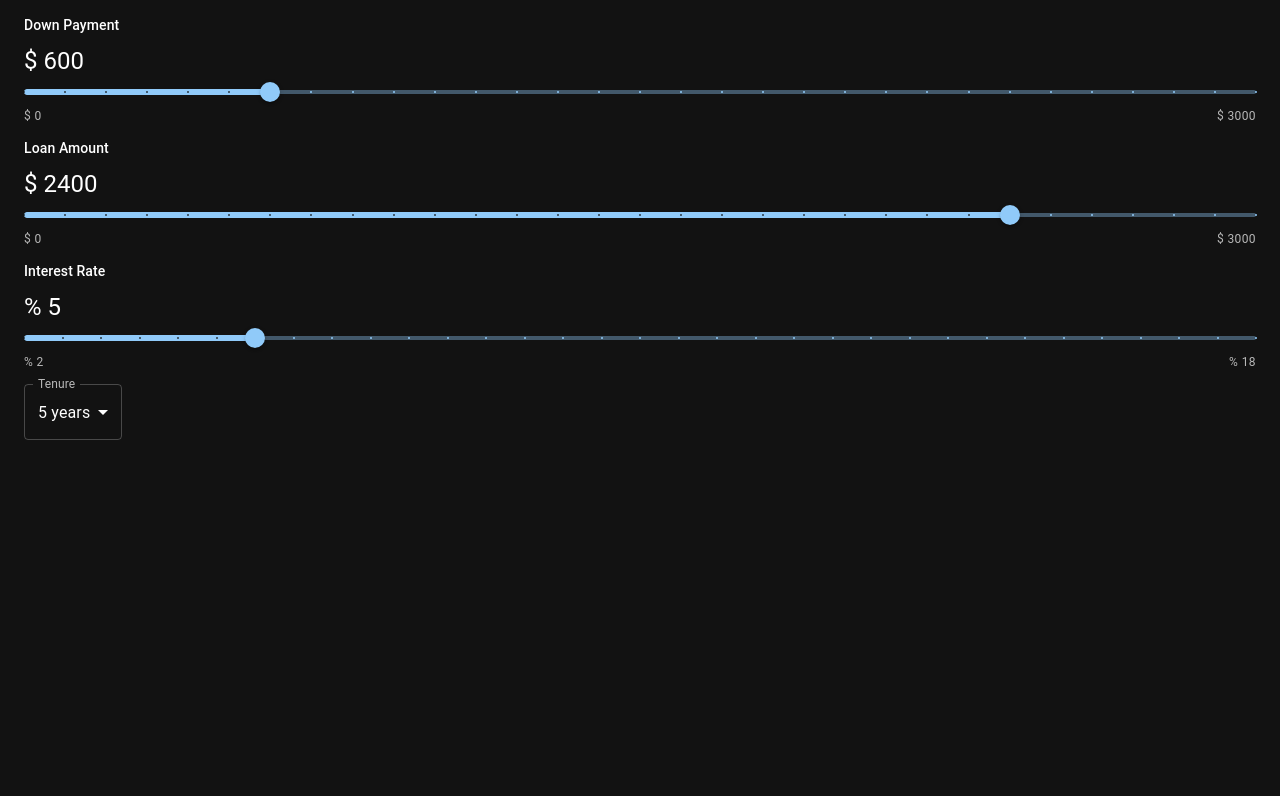
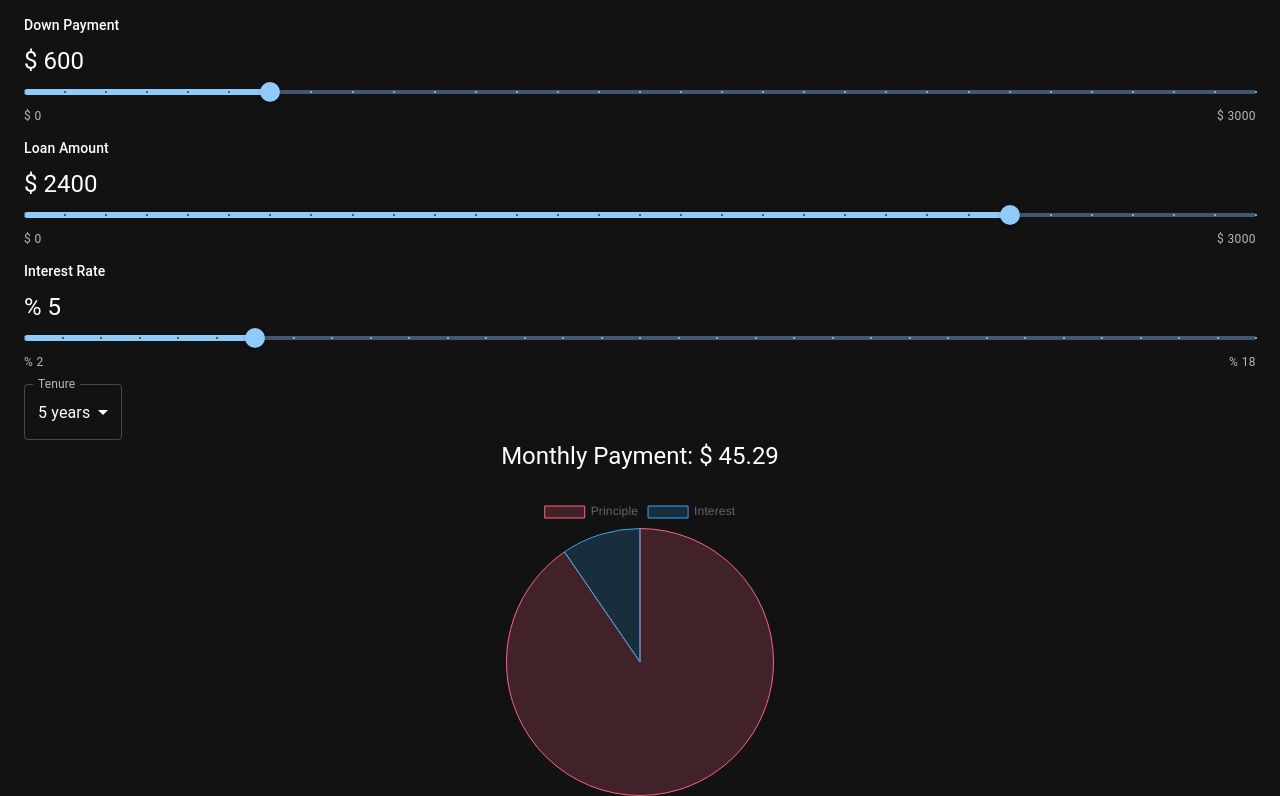
Before and after one commit to klsmith5370/mortgage-calculator, a React (Create React App) app: page / in a window 1280 px wide. Shown: the part 204-1000 px from the top of the page. Before the commit the page ends 800 px from the top, so only its background shows below. Built offline with nearby package versions, Linux system fonts and the light colour scheme.

Commit message:
Created result component

```diff
--- a/src/App.js
+++ b/src/App.js
@@ -2,7 +2,7 @@
 import { Grid } from "@mui/material";
 import { Container } from "@mui/system";
 import NavBar from "./Components/Navbar";
-// import Result from "./Components/Result";
+import Result from "./Components/Result";
 import SliderSelect from "./Components/SliderSelect";
 import TenureSelect from "./Components/TenureSelect";
 
@@ -25,7 +25,7 @@
           <TenureSelect data={data} setData={setData} />
         </Grid>
         <Grid item xs={12} md={6}>
-          {/* <Result /> */}
+          <Result data={data} />
         </Grid>
       </Container>
     </div>
--- a/src/Components/Result.js
+++ b/src/Components/Result.js
@@ -0,0 +1,46 @@
+import React from "react";
+import { Stack, Typography } from "@mui/material";
+import { Chart as ChartJS, ArcElement, Tooltip, Legend } from "chart.js";
+import { Pie } from "react-chartjs-2";
+
+ChartJS.register(ArcElement, Tooltip, Legend);
+
+const Result = ({ data }) => {
+    const { homeValue, loanAmount, loanTerm, interestRate } = data;
+    const totalLoanMonths = loanTerm * 12;
+    const interestPerMonth = interestRate / 100 / 12;
+    const monthlyPayment =
+      (loanAmount *
+        interestPerMonth *
+        (1 + interestPerMonth) ** totalLoanMonths) /
+      ((1 + interestPerMonth) ** totalLoanMonths - 1);
+
+    const totalInterestGenerated = monthlyPayment * totalLoanMonths - loanAmount;
+
+    const pieChartData = {
+        labels: ["Principle", "Interest"],
+        datasets: [
+          {
+            label: "Ratio of Principle and Interest",
+            data: [homeValue, totalInterestGenerated],
+            backgroundColor: ["rgba(255, 99, 132, 0.2)", "rgba(54, 162, 235, 0.2)"],
+            borderColor: ["rgba(255, 99, 132, 1)", "rgba(54, 162, 235, 1)"],
+            borderWidth: 1,
+          },
+        ],
+      };
+    return (
+        <Stack gap={3}>
+            <Typography textAlign="center" variant="h5">
+                Monthly Payment: $ {monthlyPayment.toFixed(2)}
+            </Typography>
+            <Stack direction="row" justifyContent="center">
+                <div>
+                    <Pie data={pieChartData} />
+                </div>
+            </Stack>
+        </Stack>
+    );
+};
+
+export default Result;
```
